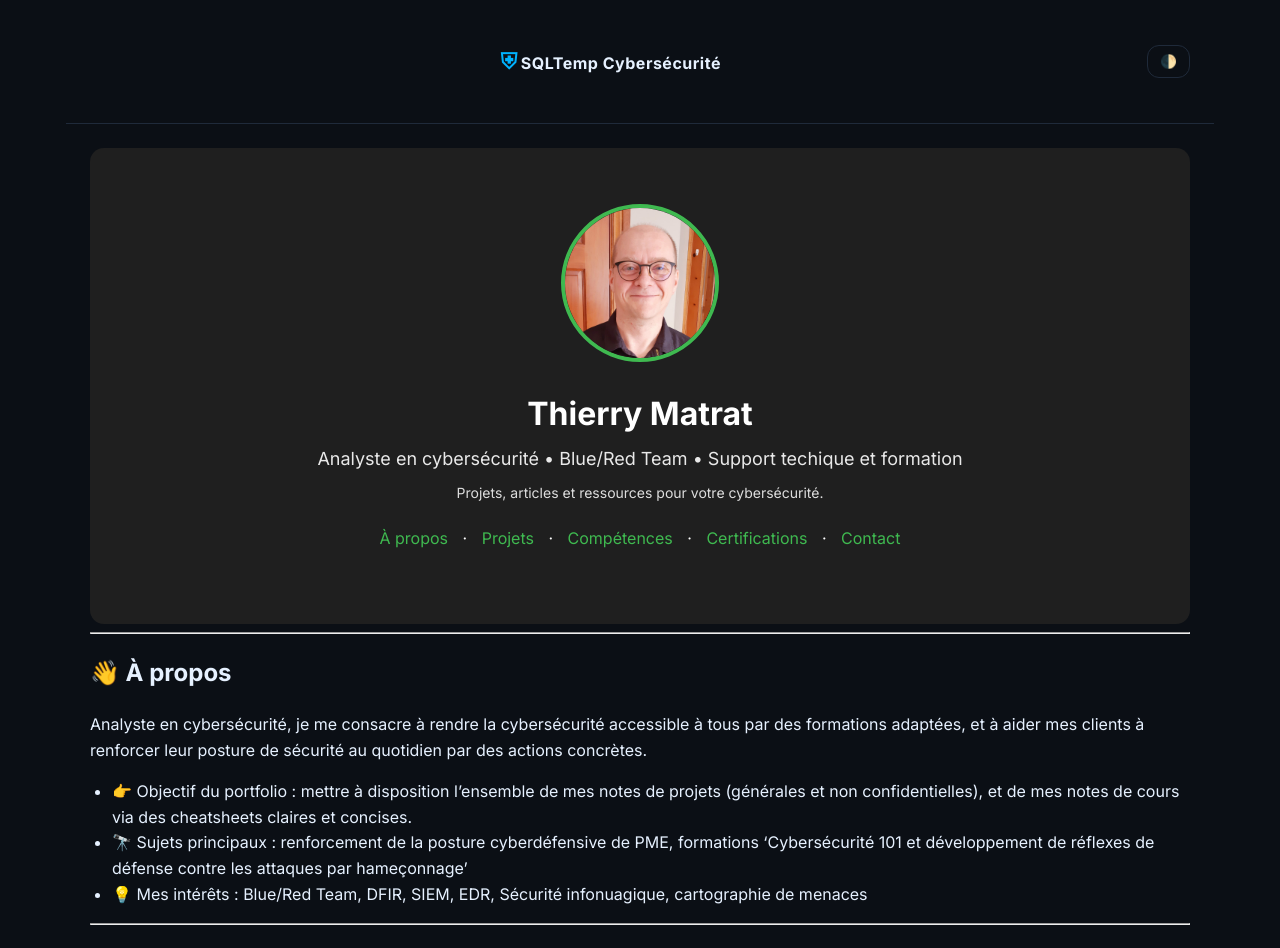
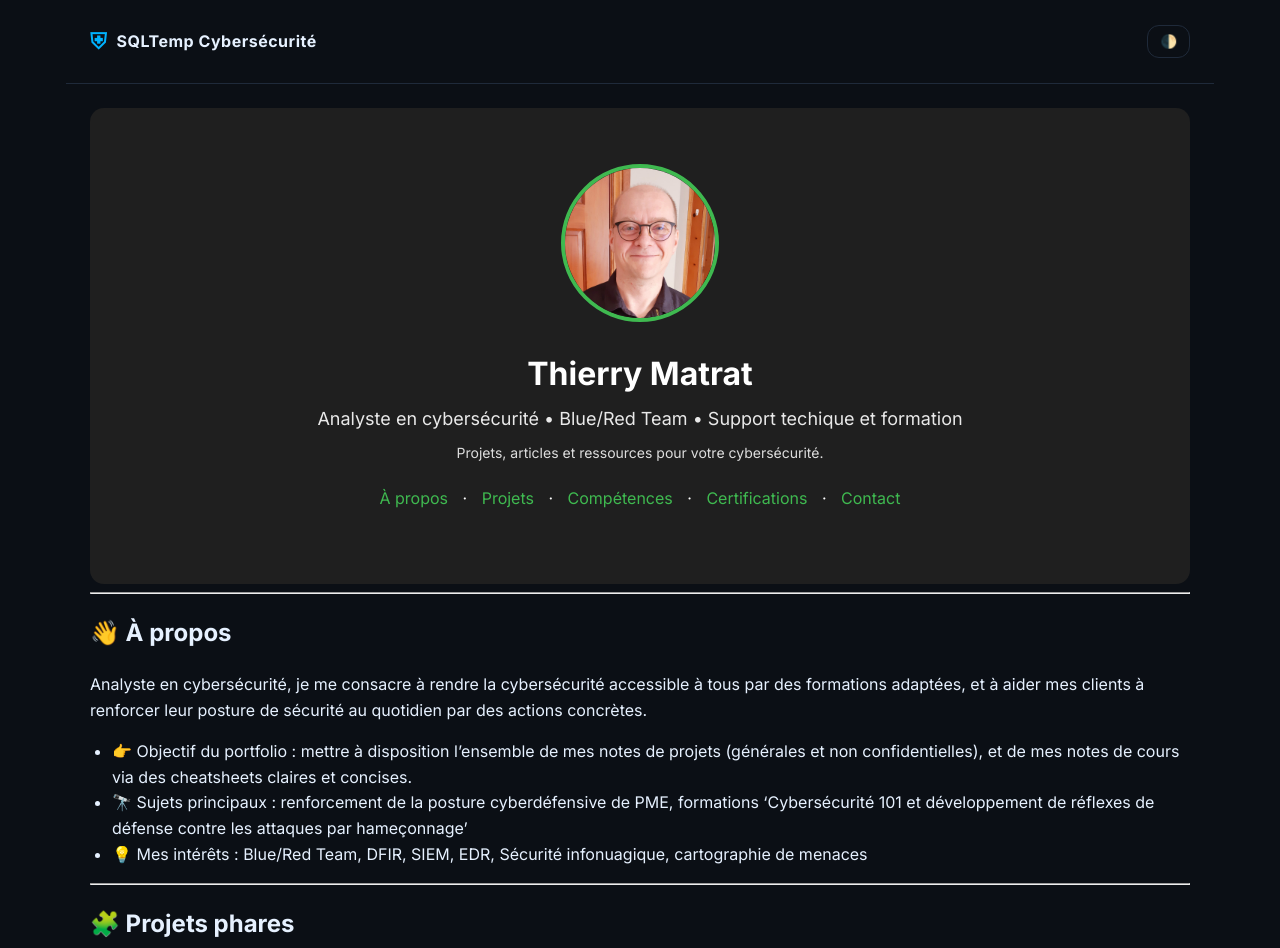
Before and after one commit to sqltemp/portfolio, a Jekyll site: the page built from index.md, in a window 1280 px wide. Shown: the top 948 px of the page. Built offline with Jekyll 4.4.1, drawn with Linux system fonts in a browser that asks for light colours; our own code applies the rules of GitHub Pages for plain Markdown files; grey boxes are pictures that could not be loaded.

Commit message:
Update custom.css

```diff
--- a/assets/css/custom.css
+++ b/assets/css/custom.css
@@ -1,11 +1,6 @@
 /* ====== BASE ====== */
 .projects-row {
   /* rien ici pour desktop, ton inline fait déjà le job */
-}
-.logo {
-  text-align: center;   /* centre le contenu horizontalement */
-  margin: 20px auto;    /* espace autour du logo */
-  display: block;
 }
 
 /* Cartes : règles génériques au cas où */
```
